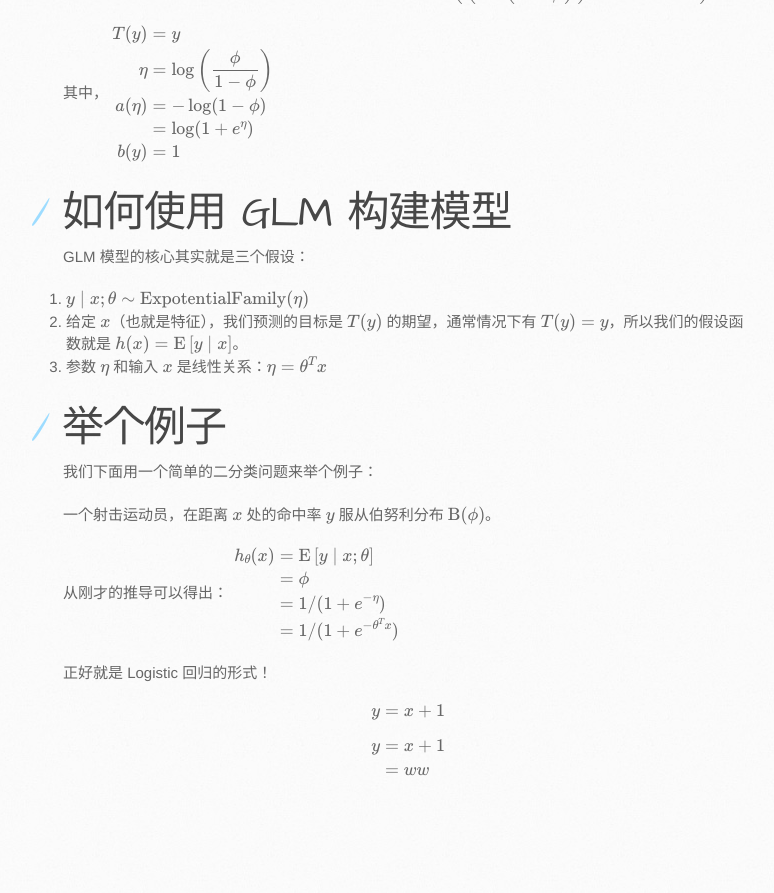
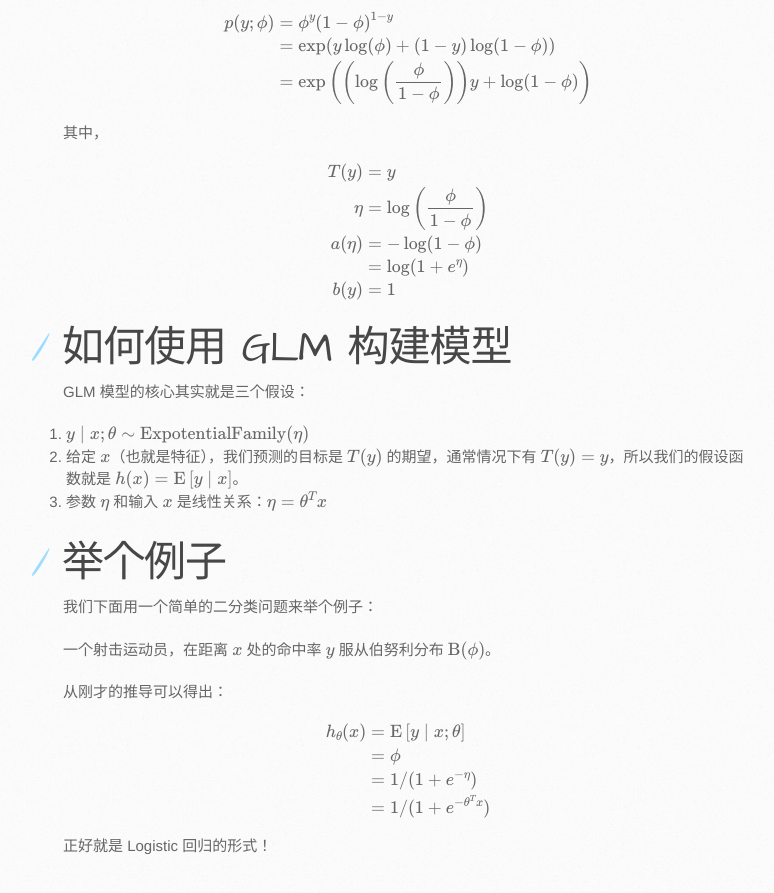
Before and after one commit to yangxuanzhi/yangxuanzhi.github.io, a Jekyll site: the page built from docs/_posts/CS229/2022-05-20-广义线性模型.md, in a window 1280 px wide and 900 px high, scrolled down 807 px. Shown: the top 893 px of the window, without its empty margins (107-881 px from the left). Built offline with Jekyll 4.4.1, drawn with Linux system fonts in a browser that asks for light colours; our own code applies the rules of GitHub Pages for plain Markdown files; formulas are drawn with MathJax 3; before the commit the page ends 1626 px from its top, so only the background shows below that.

Commit message:
修改公式

```diff
--- a/docs/_posts/CS229/2022-05-20-广义线性模型.md
+++ b/docs/_posts/CS229/2022-05-20-广义线性模型.md
@@ -11,14 +11,17 @@ GLM 是一种模型，或者说是建模方法，使用 GLM，可以让把现实
 # 什么是指数分布族 The exponential family
 
 指数分布族是指一类特殊的概率分布，这些分布都可以被写成
+
 $$
 p(y;n)=b(y)exp(\eta ^TT(y)-a(\eta))
 $$
+
 的形式。
 
 许多常见的分布都属于指数分布族，也就是说，他们可以改写成上面这种形式。
 
 比如，伯努利分布 $Y\sim Bernoulli(\phi)$：
+
 $$\begin{aligned}
 p(y;\phi)&=\phi ^y(1-\phi)^{1-y} \\
 &=\exp(y\log(\phi)+(1-y)\log(1-\phi))\\
@@ -26,6 +29,7 @@ p(y;\phi)&=\phi ^y(1-\phi)^{1-y} \\
 \end{aligned}$$
 
 其中，
+
 $$\begin{aligned}
 T(y)&=y \\
 \eta&=\log \left(\frac{\phi}{1-\phi}\right) \\
@@ -49,6 +53,7 @@ GLM 模型的核心其实就是三个假设：
 一个射击运动员，在距离 $x$ 处的命中率 $y$ 服从伯努利分布 $\mathrm{B}(\phi)$。
 
 从刚才的推导可以得出：
+
 $$\begin{aligned}
 h_\theta(x)&=\mathrm{E}\left[y\mid x;\theta\right] \\
 &=\phi \\
@@ -57,13 +62,3 @@ h_\theta(x)&=\mathrm{E}\left[y\mid x;\theta\right] \\
 \end{aligned}$$
 
 正好就是 Logistic 回归的形式！
-
-$$
-y=x+1
-$$
-
-$$\begin{aligned}
-y&=x+1\\
-&=ww
-\end{aligned}
-$$
```
